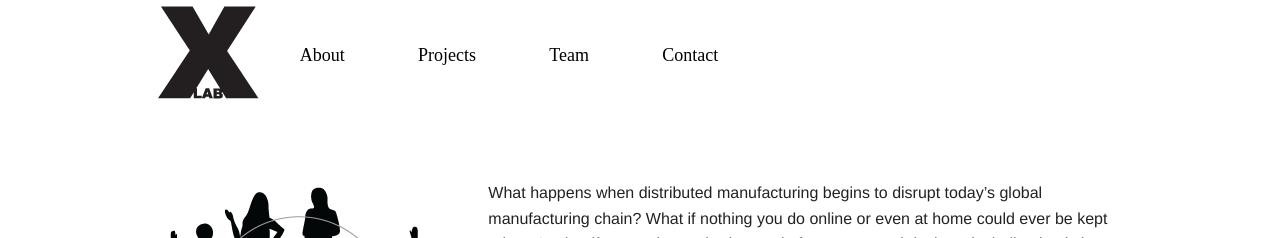
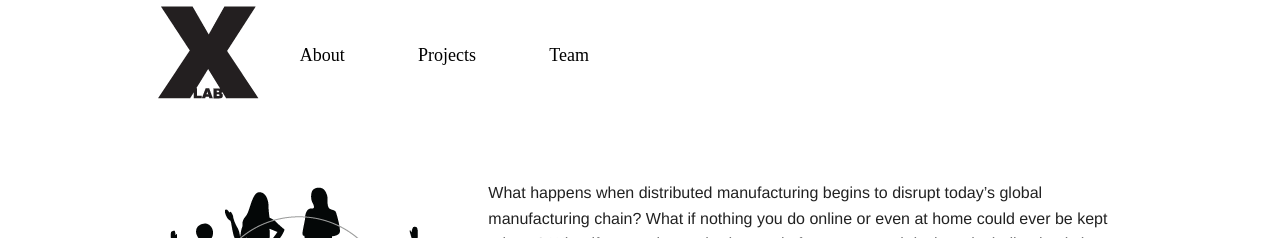
Before and after one commit to xlabrocks/X-Lab-Site, a Jekyll site: the page built from x-lab.org/index.md, in a window 1280 px wide. Shown: the top 238 px of the page. Built offline with Jekyll 4.4.1, drawn with Linux system fonts in a browser that asks for light colours; some web fonts are replaced.

Commit message:
Updated header-navbar.html

```diff
--- a/x-lab.org/_includes/header-navbar.html
+++ b/x-lab.org/_includes/header-navbar.html
@@ -9,7 +9,7 @@
       <li class="even"><a href="/projects">Projects</a></li>
       <li class="odd"><a href="/team">Team</a></li>
       <!-- <li class="even"><a href="/listing.html">Publication/Media</a></li> -->
-      <li class="last odd"><a href="/forms/index.html">Contact</a></li>
+      <!-- <li class="last odd"><a href="/forms/index.html">Contact</a></li> -->
     </ul>
   </section>
 </nav>
```
